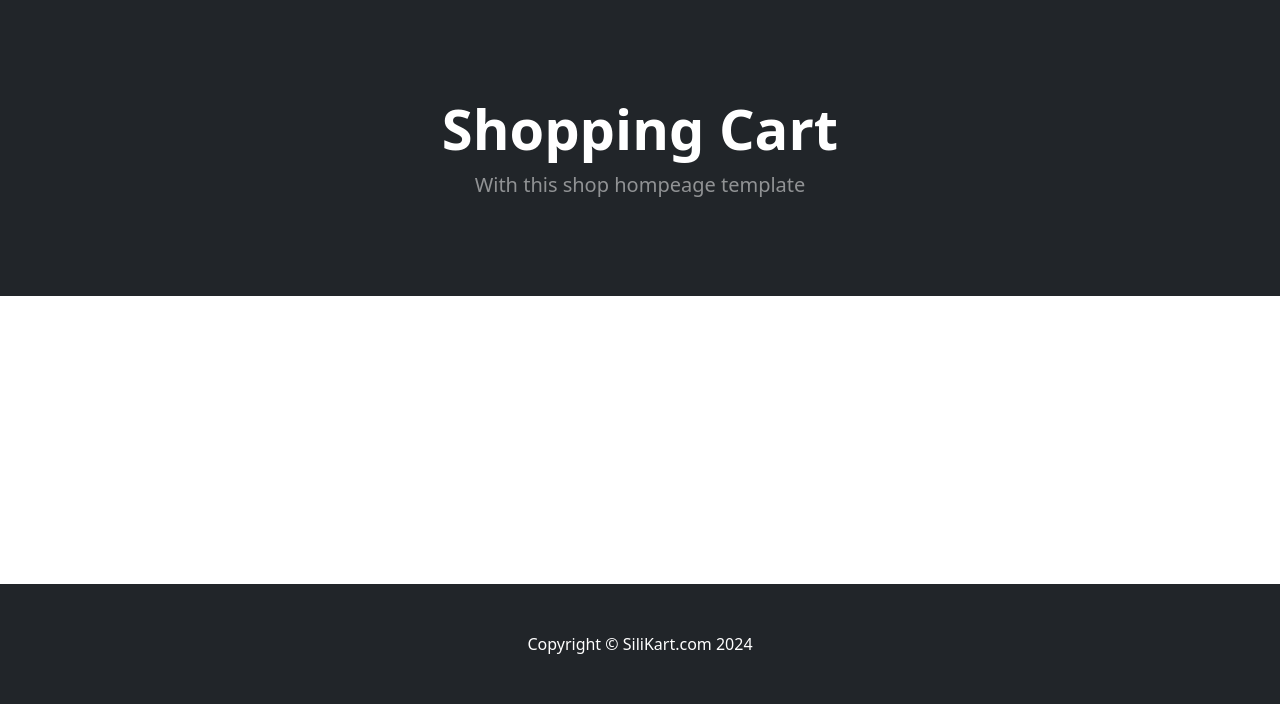
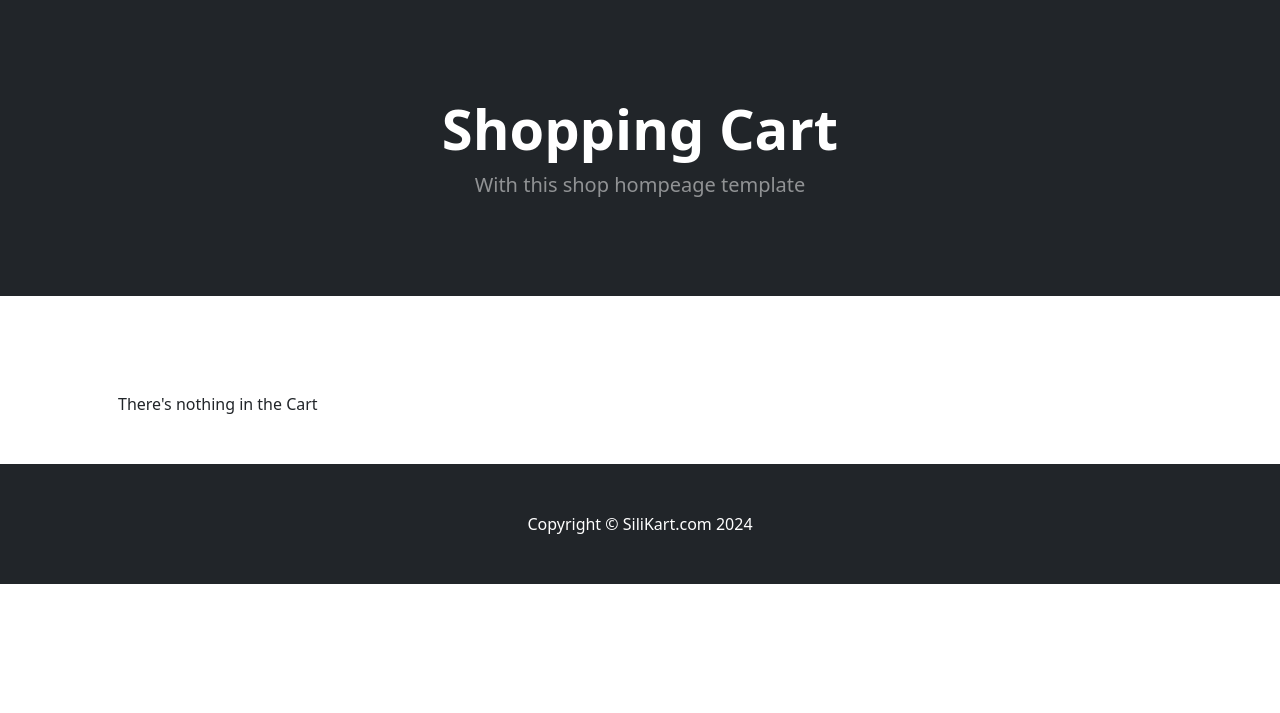
Before and after one commit to Pr1s0ner627/SiliKart, a Django app: page /cartSummary/ in a window 1280 px wide. Shown: the part 87-800 px from the top of the page. Run offline with Django 5.2, Linux system fonts and the light colour scheme; some libraries are stand-ins or nearby versions.

Commit message:
Cart is coming along

```diff
--- a/cart/cart.py
+++ b/cart/cart.py
@@ -1,3 +1,5 @@
+from store import models
+
 class Cart():
     def __init__(self, request):
         self.session = request.session
@@ -6,14 +8,24 @@ class Cart():
             cart = self.session['session_key'] ={}
         self.cart = cart
 
-    def add(self, product):
+    def add(self, product, quantity):
         product_id = str(product.id)
+        product_qty = str(quantity)
         if product_id in self.cart:
             pass
         else:
-            self.cart[product_id] = {'price':str(product.ProdPrice)}
-
+            # self.cart[product_id] = {'price':str(product.ProdPrice)}
+            self.cart[product_id] = int(product_qty)
         self.session.modified = True
 
     def __len__(self):
         return len(self.cart)
+
+    def getProd(self):
+        product_id = self.cart.keys()
+        products = models.Product.objects.filter(id__in=product_id)
+        return products
+
+    def getQuants(self):
+        quantities = self.cart
+        return quantities
--- a/cart/templates/cartSummary.html
+++ b/cart/templates/cartSummary.html
@@ -13,7 +13,61 @@
 <!-- Section-->
 <section class="py-5">
     <div class="container px-4 px-lg-5 mt-5">
-        <br /><br /><br /><br /><br /><br />
+        {% if cart_products%}
+        {% for product in cart_products %}
+        <div class="card mb-3">
+            <div class="row g-0">
+              <div class="col-md-4">
+                {% if product.ProdOnSale == True %}
+                <div class="badge bg-dark text-white position-absolute" style="top: 0.5rem; right: 0.5rem">Sale</div>
+                {% else %}
+
+                {% endif %}
+                <img src="{{product.ProdImage.url}}" class="img-fluid rounded-start" alt="...">
+              </div>
+              <div class="col-md-8">
+                <div class="card-body">
+                 <center>
+                    <h5 class="card-title">{{product.ProdName}}</h5>
+                    <br />
+                    {% if product.ProdOnSale == True %}
+                        ${{product.ProdSalePrice}}
+                    {% else %}
+                        ${{product.ProdPrice}}
+                    {% endif %}
+                    <br/><br/>
+                    <div class="row justify-content-center">
+                        <div class="col-md-2">Quantity: </div>
+                        <div class="col-md-2"><select class="form-select" id="qty-cart">
+                            {% for key, value in quantities.items %}
+                            {% if key == product.id|slugify %}
+                            <option selected>{{value}}</option>
+                            {% endif %}
+                            {% endfor %}
+                          <option value="1">1</option>
+                          <option value="2">2</option>
+                          <option value="3">3</option>
+                          <option value="4">4</option>
+                          <option value="5">5</option>
+                          <option value="6">6</option>
+                          <option value="7">7</option>
+                          <option value="8">8</option>
+                          <option value="9">9</option>
+                          <option value="10">10</option>
+                        </select></div></div>
+                    <br /><br />
+                    <a href="{% url 'home' %}" class="btn btn-secondary">Home</a>
+                    <button class="btn btn-secondary" id="add-cart" value="{{ product.id }}">Add to Cart</button>
+                 </center>
+                </div>
+              </div>
+            </div>
+          </div>
+        {% endfor %}
+        {% else %}
+        There's nothing in the Cart
+        <br />
+        {% endif %}
     </div>
 </section>
 {% endblock %}
--- a/cart/views.py
+++ b/cart/views.py
@@ -4,14 +4,18 @@ from store import models
 from django.http import JsonResponse
 # Create your views here.
 def cartSummary(request):
-    return render(request, 'cartSummary.html', {})
+    cart = Cart(request)
+    cart_prods = cart.getProd
+    quantities = cart.getQuants
+    return render(request, 'cartSummary.html', {'cart_products':cart_prods, 'quantities':quantities})
 
 def cartAdd(request):
     cart = Cart(request)
     if request.POST.get('action') == 'post':
         product_id = int(request.POST.get('product_id'))
+        product_qty = int(request.POST.get('product_qty'))
         product = get_object_or_404(models.Product, id=product_id)
-    cart.add(product=product)
+    cart.add(product=product, quantity=product_qty)
     cart_quantity = cart.__len__()
     # response = JsonResponse({'Name':product.ProdName})
     # return response
```
Also changed, not shown: store/templates/product.html (+17 -1 lines), db.sqlite3.
